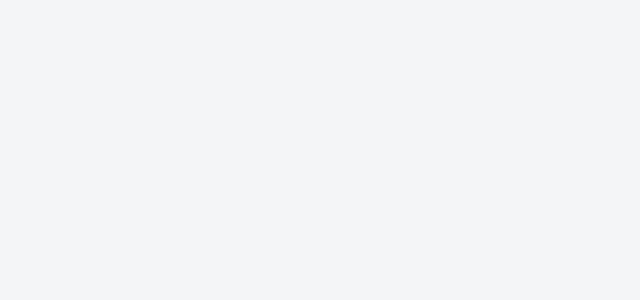
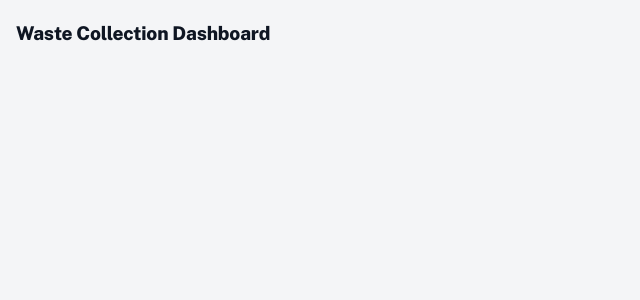
Before and after one commit to alexhart3/waste_dashboard, a Next.js app in the folder frontend/: page / in a window 1280 px wide. Shown: the top 300 px of the page, without its empty margins (0-640 px from the left). Built offline with nearby package versions, Linux system fonts and the light colour scheme.

Commit message:
Add header component

```diff
--- a/frontend/src/app/globals.css
+++ b/frontend/src/app/globals.css
@@ -1,6 +1,4 @@
 @import "tailwindcss";
-
-@import url("https://fonts.googleapis.com/css2?family=Public+Sans:wght@400;500;600;700;800&family=IBM+Plex+Mono:wght@400;500;600&display=swap");
 
 :root {
   /* ---- colors: light mode ---- */
@@ -27,9 +25,8 @@
   --crit: #b3322a;
   --crit-bg: #fae1de;
   --track: #eceff3;
-  --mono: "IBM Plex Mono", ui-monospace, SFMono-Regular, Menlo, monospace;
-  --sans:
-    "Public Sans", system-ui, -apple-system, "Segoe UI", Roboto, sans-serif;
+  --mono: var(--font-mono), ui-monospace, Menlo, monospace;
+  --sans: var(--font-sans), system-ui, -apple-system, "Segoe UI", sans-serif;
 }
 /* ---- colors: dark mode (follows the computer's setting) ---- */
 @media (prefers-color-scheme: dark) {
--- a/frontend/src/app/layout.tsx
+++ b/frontend/src/app/layout.tsx
@@ -1,27 +1,28 @@
 import type { Metadata } from "next";
-import { Geist, Geist_Mono } from "next/font/google";
+import { Public_Sans, IBM_Plex_Mono } from "next/font/google";
 import "./globals.css";
 
-const geistSans = Geist({
-  variable: "--font-geist-sans",
+const publicSans = Public_Sans({
   subsets: ["latin"],
+  variable: "--font-sans",
 });
 
-const geistMono = Geist_Mono({
-  variable: "--font-geist-mono",
+const plexMono = IBM_Plex_Mono({
   subsets: ["latin"],
+  weight: ["400", "500", "600"],
+  variable: "--font-mono",
 });
 
 export const metadata: Metadata = {
-  title: "Create Next App",
-  description: "Generated by create next app",
+  title: "Waste Collection Dashboard",
+  description: "Sac State Office of Sustainability",
 };
 
 export default function RootLayout({ children }: LayoutProps<"/">) {
   return (
     <html
       lang="en"
-      className={`${geistSans.variable} ${geistMono.variable} h-full antialiased`}
+      className={`${publicSans.variable} ${plexMono.variable}`}
     >
       <body className="min-h-full flex flex-col">{children}</body>
     </html>
--- a/frontend/src/app/page.tsx
+++ b/frontend/src/app/page.tsx
@@ -1,5 +1,9 @@
+import Header from "@/components/Header";
+
 export default function Home() {
   return (
-    <div></div>
+    <div>
+      <Header />
+    </div>
   );
 }
--- /dev/null
+++ b/frontend/src/components/Header.tsx
@@ -0,0 +1,11 @@
+export default function Header() {
+    return (
+        <header className="top">
+            <div className="brand">
+                <div>
+                    <h1>Waste Collection Dashboard</h1>
+                </div>
+            </div>
+        </header>
+    )
+}
```
